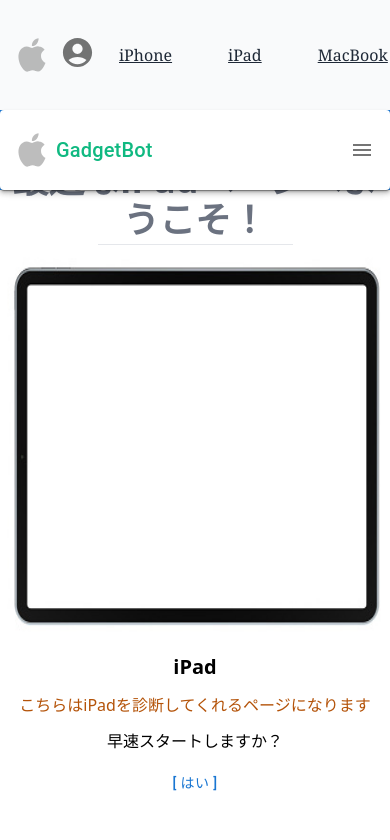
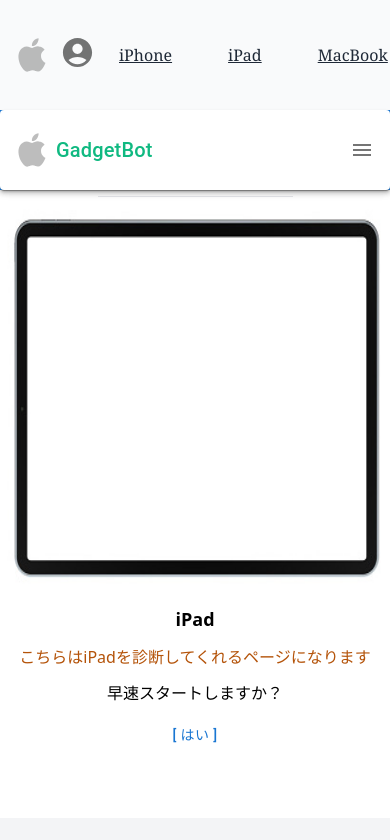
Before and after one commit to kod-source/chat-bot-gadget, a Next.js app in the folder front/app/: page /ipad in a window 390 px wide. Shown: the top 840 px of the page. Built offline with nearby package versions, Linux system fonts and the light colour scheme; no server answers.

Commit message:
レスポンシブに対応

```diff
--- a/front/app/pages/ipad/index.tsx
+++ b/front/app/pages/ipad/index.tsx
@@ -23,7 +23,7 @@
         </div>
       ) : (
         <div className='mt-40 text-center'>
-          <h1 className='text-4xl font-bold text-center text-gray-500'>
+          <h1 className='text-2xl sm:text-4xl font-bold text-center text-gray-500'>
             最適なiPadページへようこそ！
           </h1>
           <hr className='p-0 w-1/2 m-auto text-gray-500 mt-1 mb-3' />
@@ -33,7 +33,7 @@
             height={500}
             className='pointer-events-none'
           />
-          <h3 className='text-xl font-bold'>iPad</h3>
+          <h3 className='text-lg sm:text-xl font-bold'>iPad</h3>
           <p className='text-yellow-700 my-3'>
             こちらはiPadを診断してくれるページになります
           </p>
```
